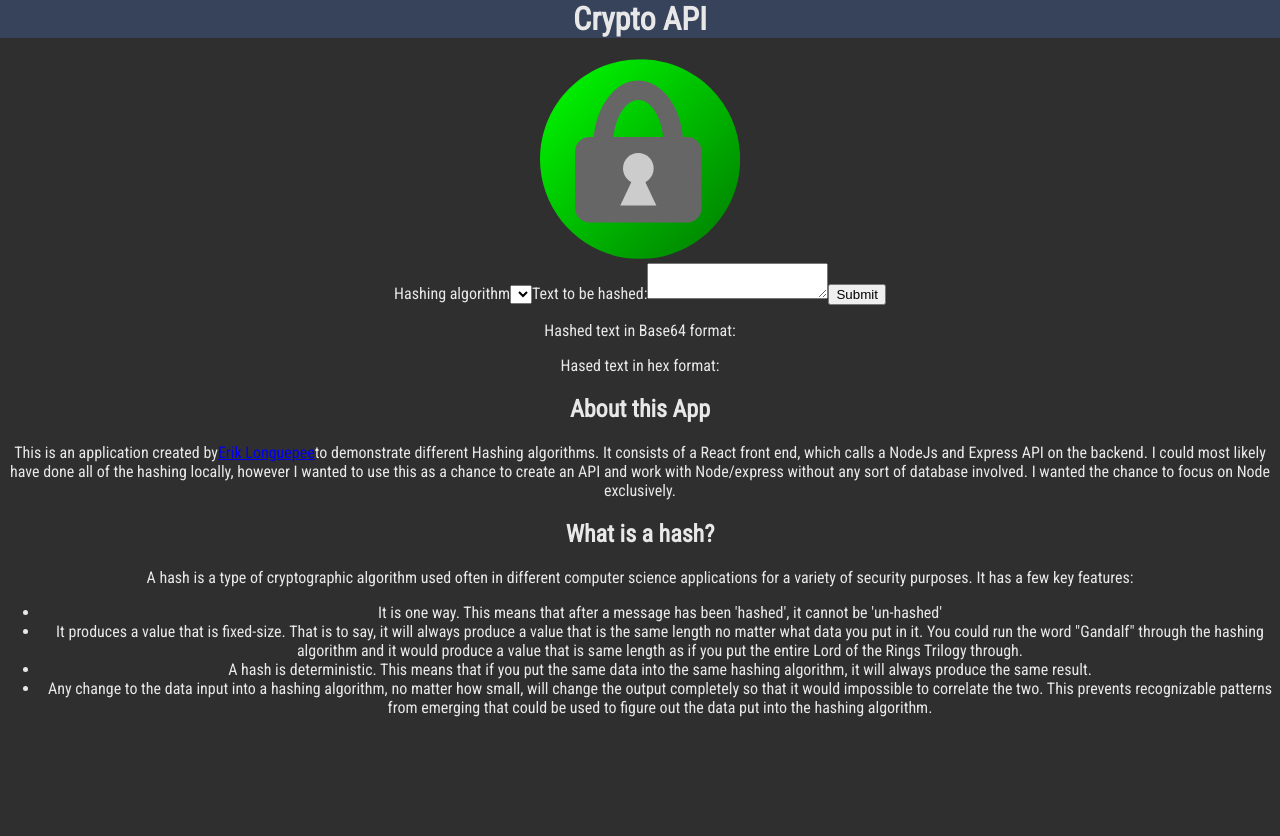
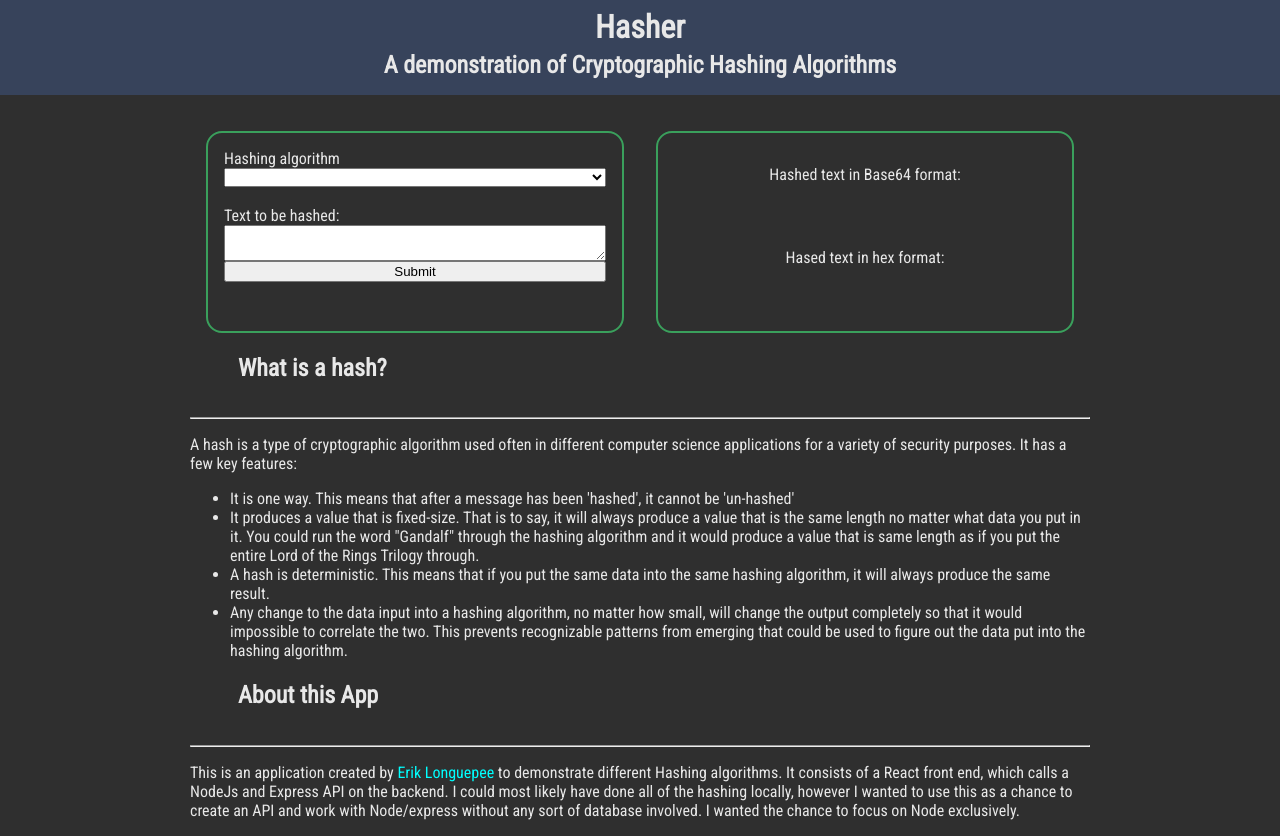
Before and after one commit to ecron11/Crypto-Api-Frontend, a React (Create React App) app: page / in a window 1280 px wide. Before the commit the page ends 800 px from the top, so only its background shows below. Built offline with nearby package versions, Linux system fonts and the light colour scheme; no server answers.

Commit message:
More Styling

```diff
--- a/src/App.css
+++ b/src/App.css
@@ -1,5 +1,5 @@
 .App {
-  text-align: center;
+  /* text-align: center; */
   padding: 0px;
   margin: 0px;
 }
@@ -7,5 +7,15 @@
 .AppHeader {
   margin-top: 0;
   background-color: #37435b;
+}
 
+.mainContainer {
+  display: flex;
+  flex-direction: column;
+  align-content: center;
+  max-width: 900px;
+  margin-left: auto;
+  margin-right: auto;
+  padding-left: 3rem;
+  padding-right: 3rem;
 }
--- a/src/App.js
+++ b/src/App.js
@@ -54,7 +54,6 @@ export default class App extends Component {
       this.setState({
         hashAlgos: data.Algorithms
         })
-      console.log(this.state.hashAlgos);
     });
 
     // .then(data => this.setState({
@@ -67,14 +66,21 @@ export default class App extends Component {
     return (
       <div className="App">
         <AppHeader />
+        <main className="mainContainer">
+          {/* <img id="logo" src="./logo.svg" alt="" style={{
+                    height: 200,
+                    width: 200,
+                }}/> */}
           <CryptoForm
             hashAlgos={this.state.hashAlgos}
             base64Text={this.state.apiResponse.base64Digest}
             hexText={this.state.apiResponse.hexDigest}
             handleSubmit={this.getHash}
           />
+          <HashAboutSection />
           <AppAboutSection />
-        <HashAboutSection />
+        </main>
+
       </div>
     )
   }
--- a/src/AppAboutSection.js
+++ b/src/AppAboutSection.js
@@ -4,8 +4,9 @@ export default function AppAbout() {
     return (
         <section>
             <h2>About this App</h2>
+            <hr />
             <p>This is an application created by
-                <a href="https://www.erik-longepee.com" target="_blank" rel="noreferrer">Erik Longuepee</a>
+                <a href="https://www.erik-longepee.com" target="_blank" rel="noreferrer"> Erik Longuepee </a>
                 to demonstrate different Hashing algorithms. It consists of a React front end,
                 which calls a NodeJs and Express API on the backend. I could most likely have done all of the hashing locally,
                 however I wanted to use this as a chance to create an API and work with Node/express without any sort of database involved.
--- a/src/AppHeader.js
+++ b/src/AppHeader.js
@@ -2,8 +2,11 @@ import React from 'react'
 
 export default function AppHeader() {
     return (
-        <div className="AppHeader">
-            <h1>Crypto API</h1>
+        <div className="AppHeader" style={{
+            textAlign: 'center'
+        }}>
+            <h1>Hasher</h1>
+            <h2>A demonstration of Cryptographic Hashing Algorithms</h2>
         </div>
     )
 }
--- /dev/null
+++ b/src/CryptoForm.css
@@ -0,0 +1,21 @@
+#crypto-form-section {
+    display: flex;
+    justify-content: space-around;
+    align-items: stretch;
+
+}
+
+.column {
+    border-radius: 1rem;
+    margin: 1rem;
+    padding: 1rem;
+    width: 100%;
+    border: 2px solid rgb(58, 160, 92);
+    display: flex;
+    flex-direction: column;
+    align-content: center;
+}
+
+.hash-text-container {
+    text-align: center;
+}
--- a/src/CryptoForm.js
+++ b/src/CryptoForm.js
@@ -1,4 +1,5 @@
 import React, { Component } from 'react'
+import './CryptoForm.css'
 
 export default class CryptoForm extends Component {
 
@@ -43,12 +44,9 @@ export default class CryptoForm extends Component {
         });
 
         return (
-            <div>
-            <img src="./logo.svg" alt="" style={{
-                height: 200,
-                width: 200
-            }}/>
-            <form onSubmit={this.handleSubmit}>
+            <section id="crypto-form-section">
+
+                <form onSubmit={this.handleSubmit} className="column">
                     {/* The hashing algorithm selector. It is populated by a call to the API in App.js  */}
                     <label>
                         Hashing algorithm
@@ -59,7 +57,7 @@ export default class CryptoForm extends Component {
                         onChange={this.handleInputChange}
                     >
                         {algoOptions}
-                </select>
+                    </select><br />
                     <label>
                         Text to be hashed:
                     </label>
@@ -71,12 +69,14 @@ export default class CryptoForm extends Component {
                         />
                     <input type="submit" />
                 </form>
-
+                <div className="column hash-text-container">
                     <p>Hashed text in Base64 format:</p>
                     <p>{this.props.base64Text}</p>
                     <p>Hased text in hex format: </p>
                     <p>{this.props.hexText}</p>
                 </div>
+
+            </section>
         )
     }
 }
--- a/src/HashAboutSection.js
+++ b/src/HashAboutSection.js
@@ -6,6 +6,7 @@ export default function HashAboutSection() {
             <h2>
                 What is a hash?
             </h2>
+            <hr />
             <p>A hash is a type of cryptographic algorithm used often in different computer science applications
                 for a variety of security purposes. It has a few key features:
             </p>
--- a/src/index.css
+++ b/src/index.css
@@ -2,6 +2,14 @@
 
 h1 {
   margin-top: 0;
+  margin-bottom: 0;
+  padding-top: .5rem;
+}
+h2 {
+  margin-top: .3rem;
+  padding-bottom: 1rem;
+  padding-left: 3rem;
+  padding-right: 3rem;
 }
 
 #root {
@@ -16,7 +24,6 @@ h1 {
 }
 
 body, html {
-  clear: both;
   margin: 0px;
   padding: 0px;
 
@@ -30,3 +37,8 @@ body {
   -webkit-font-smoothing: antialiased;
   -moz-osx-font-smoothing: grayscale;
 }
+
+a {
+  text-decoration: none;
+  color: cyan;
+}
```
Also changed, not shown: 1 other file (tests, documents, lock files or other folders). Lines whose indentation alone changed are shown as unchanged.
